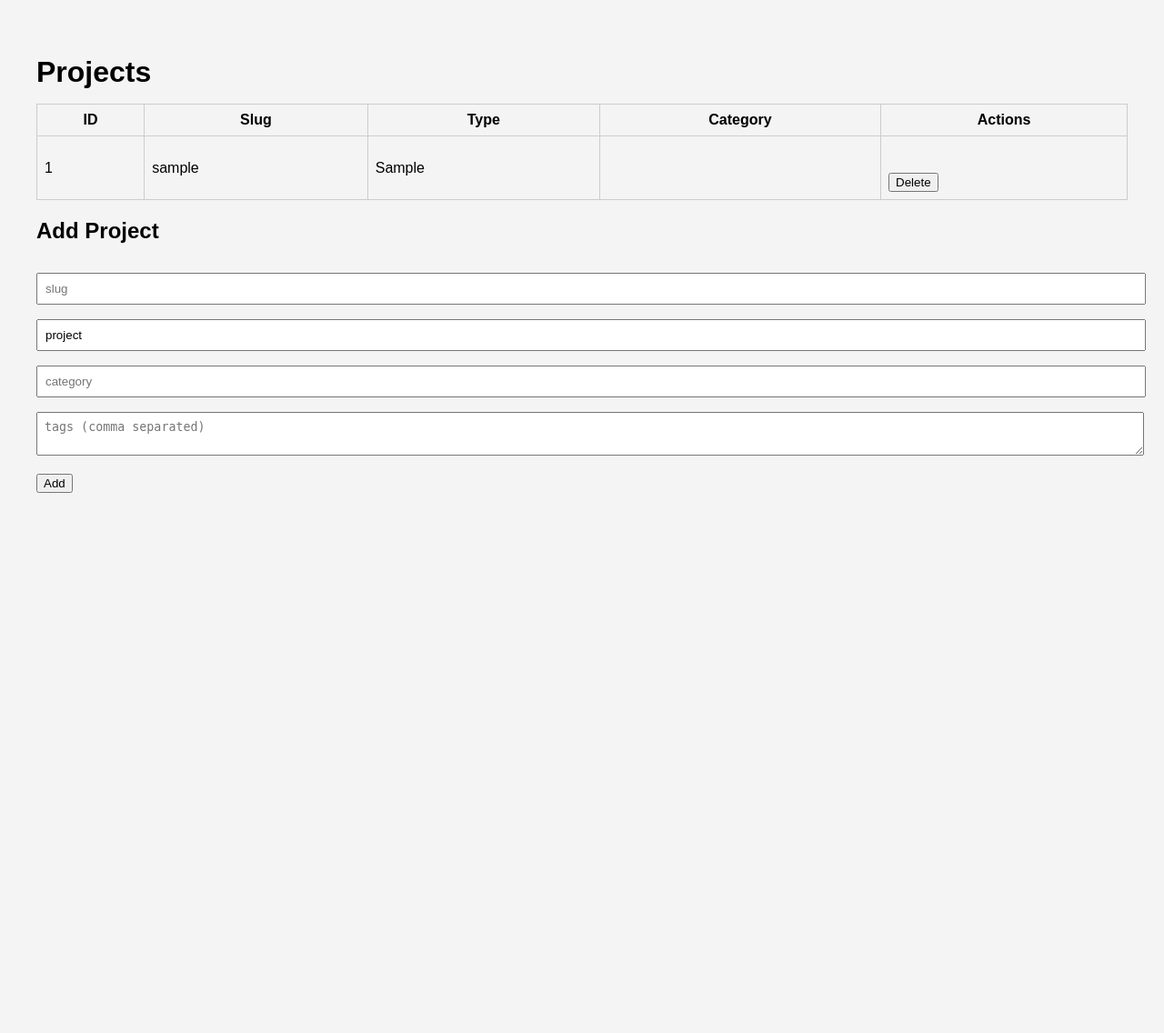
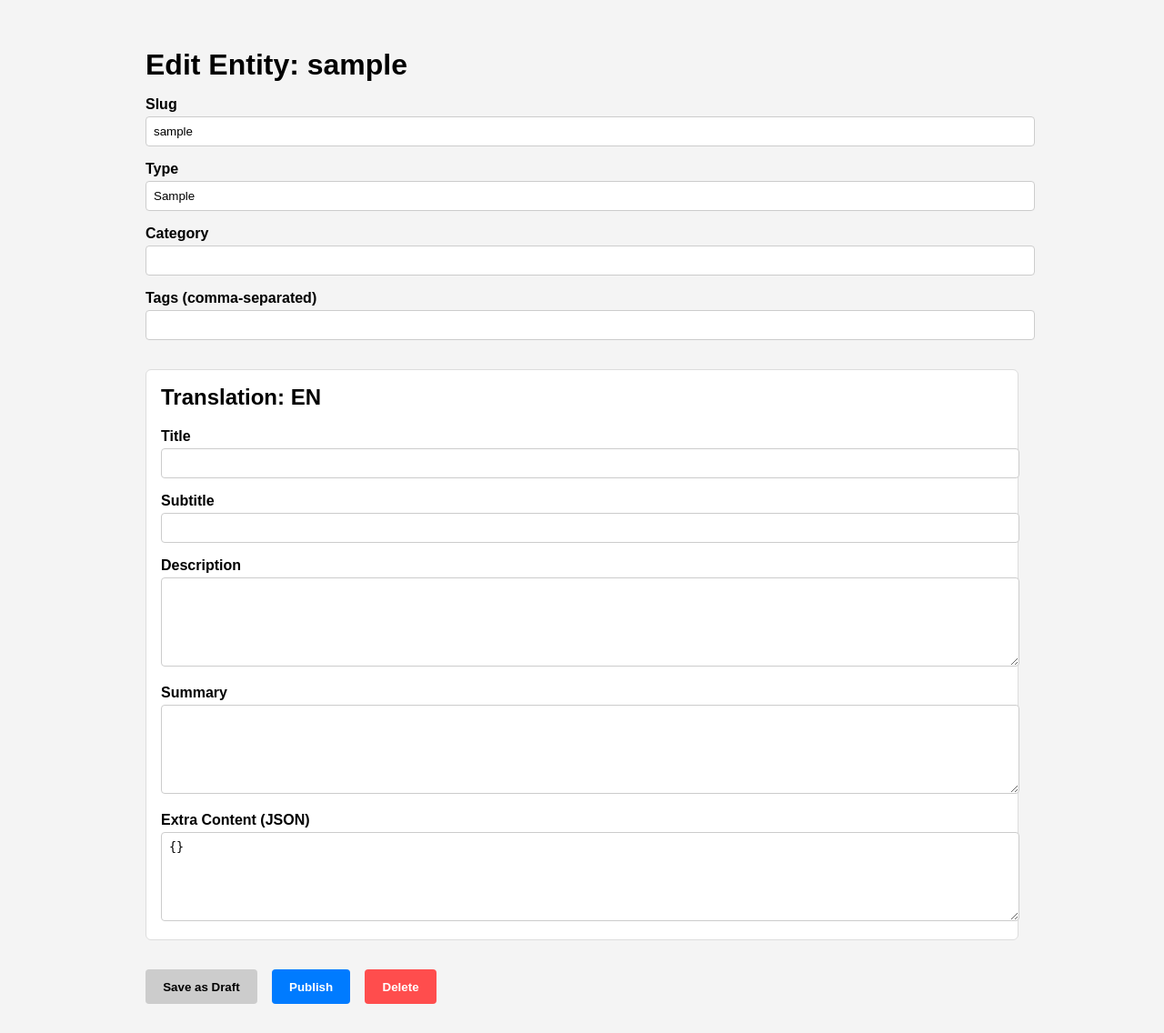
Before and after one commit to hailtr/portfolio-backend, a Flask app: template backend/templates/admin.html in a window 1280 px wide. Shown: the whole page at 91% size. Before the commit the page ends 542 px from the top, so only its background shows below. Run offline with Flask 3, Linux system fonts and the light colour scheme; tables that the repository leaves empty hold one stand-in row (values such as "Sample post"); the template is opened without the code that fills it: values that come from a table or form of the project are taken from there, most other values are stand-ins (such as "Sample title", 1, 10 or a date in 2020).

Commit message:
admin panel added (v.1.0)

```diff
--- a/backend/app.py
+++ b/backend/app.py
@@ -5,8 +5,12 @@ from flask_sqlalchemy import SQLAlchemy
 from flask_cors import CORS
 from dotenv import load_dotenv
 from backend import db
+import time
+from sqlalchemy.exc import OperationalError
 from backend.models.entity import Entity
 from backend.models.translation import EntityTranslation
+from sqlalchemy import text
+from backend.routes.admin import admin_bp
 
 # Logging configuration
 logging.basicConfig(
@@ -29,10 +33,17 @@ CORS(app)
 app.config['SQLALCHEMY_DATABASE_URI'] = os.getenv("DATABASE_URL", "sqlite:///portfolio.db")
 app.config['SQLALCHEMY_TRACK_MODIFICATIONS'] = False
 app.config['ADMIN_TOKEN'] = os.getenv("ADMIN_TOKEN", "changeme")
+app.config['SQLALCHEMY_ENGINE_OPTIONS'] = {
+    "pool_pre_ping": True
+}
 
 logger.info("Database URI loaded from environment")
 db.init_app(app)
 logger.info("Database connection initialized")
+
+logger.info("Registering blueprints")
+app.register_blueprint(admin_bp)
+
 
 # Simple admin token middleware for protected routes
 @app.before_request
@@ -90,12 +101,28 @@ def get_portfolio():
 # Run the app
 if __name__ == '__main__':
     logger.info("Running app as standalone script")
+
     with app.app_context():
+        retries = 0
+        while retries < 10:
+            try:
+                logger.info("Trying to connect to the database...")
+                db.session.execute(text("SELECT 1"))
+                logger.info("Database connection successful")
+                break
+            except OperationalError as e:
+                retries += 1
+                wait_time = 3 + retries
+                logger.warning(f"Connection failed (attempt {retries}), retrying in {wait_time}s...")
+                time.sleep(wait_time)
+        else:
+            logger.error("Database connection failed after multiple retries")
+            exit(1)
+
         logger.info("Creating tables if not exist...")
         db.create_all()
         logger.info("Database tables ready")
+    for rule in app.url_map.iter_rules():
+        logger.info(f"Route registered: {rule.endpoint} -> {rule}")
     logger.info("Starting server in debug mode")
     app.run(debug=True)
-
-from backend.routes.admin import admin_bp
-app.register_blueprint(admin_bp)
--- /dev/null
+++ b/backend/static/styles/admin.css
@@ -0,0 +1,69 @@
+body {
+  font-family: sans-serif;
+  background: #f4f4f4;
+  padding: 2rem;
+  max-width: 960px;
+  margin: auto;
+}
+
+h1 {
+  margin-bottom: 1rem;
+}
+
+label {
+  display: block;
+  margin-top: 1rem;
+  font-weight: bold;
+}
+
+input[type="text"], textarea {
+  width: 100%;
+  padding: 0.5rem;
+  margin-top: 0.25rem;
+  border: 1px solid #ccc;
+  border-radius: 4px;
+}
+
+textarea {
+  min-height: 80px;
+}
+
+.translation-block {
+  background: #fff;
+  padding: 1rem;
+  margin-top: 2rem;
+  border: 1px solid #ddd;
+  border-radius: 6px;
+}
+
+.translation-block h2 {
+  margin-top: 0;
+}
+
+.actions {
+  margin-top: 2rem;
+  display: flex;
+  gap: 1rem;
+}
+
+.actions button {
+  padding: 0.7rem 1.2rem;
+  font-weight: bold;
+  border: none;
+  border-radius: 4px;
+  cursor: pointer;
+}
+
+.danger {
+  background: #ff4d4d;
+  color: white;
+}
+
+.primary {
+  background: #007bff;
+  color: white;
+}
+
+.secondary {
+  background: #ccc;
+}
--- a/backend/templates/admin.html
+++ b/backend/templates/admin.html
@@ -1,55 +1,65 @@
-<!-- backend/templates/admin.html -->
 <!DOCTYPE html>
 <html lang="en">
 <head>
-  <meta charset="UTF-8" />
-  <title>Admin Panel - Projects</title>
-  <style>
-    body { font-family: sans-serif; padding: 2rem; background: #f4f4f4; }
-    h1 { margin-bottom: 1rem; }
-    table { width: 100%; border-collapse: collapse; }
-    th, td { padding: 0.5rem; border: 1px solid #ccc; }
-    form { margin-top: 2rem; }
-    input, textarea { width: 100%; margin-bottom: 1rem; padding: 0.5rem; }
-  </style>
+  <meta charset="UTF-8">
+  <title>Admin Panel — {{ entity.slug }}</title>
+  <link rel="stylesheet" href="{{ url_for('static', filename='styles/admin.css') }}">
 </head>
 <body>
-  <h1>Projects</h1>
 
-  <table>
-    <thead>
-      <tr>
-        <th>ID</th>
-        <th>Slug</th>
-        <th>Type</th>
-        <th>Category</th>
-        <th>Actions</th>
-      </tr>
-    </thead>
-    <tbody>
-      {% for project in projects %}
-      <tr>
-        <td>{{ project.id }}</td>
-        <td>{{ project.slug }}</td>
-        <td>{{ project.type }}</td>
-        <td>{{ project.meta.category }}</td>
-        <td>
-          <form method="post" action="/admin/delete/{{ project.id }}">
-            <button type="submit">Delete</button>
-          </form>
-        </td>
-      </tr>
-      {% endfor %}
-    </tbody>
-  </table>
+  <h1>Edit Entity: {{ entity.slug }}</h1>
 
-  <h2>Add Project</h2>
-  <form method="post" action="/admin/create">
-    <input type="text" name="slug" placeholder="slug" required />
-    <input type="text" name="type" value="project" readonly />
-    <input type="text" name="category" placeholder="category" />
-    <textarea name="tags" placeholder="tags (comma separated)"></textarea>
-    <button type="submit">Add</button>
+  <form method="post" action="/admin/save/{{ entity.id }}">
+    <label>Slug
+      <input type="text" name="slug" value="{{ entity.slug }}" required>
+    </label>
+
+    <label>Type
+      <input type="text" name="type" value="{{ entity.type }}">
+    </label>
+
+    <label>Category
+      <input type="text" name="category" value="{{ entity.meta.category }}">
+    </label>
+
+    <label>Tags (comma-separated)
+      <input type="text" name="tags" value="{{ entity.meta.tags | join(', ') }}">
+    </label>
+
+    {% for lang, t in translations.items() %}
+    <div class="translation-block">
+      <h2>Translation: {{ lang.upper() }}</h2>
+
+      <input type="hidden" name="lang_{{ lang }}" value="{{ lang }}">
+
+      <label>Title
+        <input type="text" name="title_{{ lang }}" value="{{ t.title if t else '' }}">
+      </label>
+
+      <label>Subtitle
+        <input type="text" name="subtitle_{{ lang }}" value="{{ t.subtitle if t else '' }}">
+      </label>
+
+      <label>Description
+        <textarea name="description_{{ lang }}">{{ t.description if t else '' }}</textarea>
+      </label>
+
+      <label>Summary
+        <textarea name="summary_{{ lang }}">{{ t.summary if t else '' }}</textarea>
+      </label>
+
+      <label>Extra Content (JSON)
+        <textarea name="content_{{ lang }}">{{ t.content if t else '{}' }}</textarea>
+      </label>
+    </div>
+    {% endfor %}
+
+    <div class="actions">
+      <button type="submit" name="action" value="draft" class="secondary">Save as Draft</button>
+      <button type="submit" name="action" value="publish" class="primary">Publish</button>
+      <button type="submit" name="action" value="delete" class="danger" onclick="return confirm('Are you sure?')">Delete</button>
+    </div>
   </form>
+
 </body>
 </html>
```
Also changed, not shown: backend/routes/admin.py (+18 -3 lines), 1 other file.
